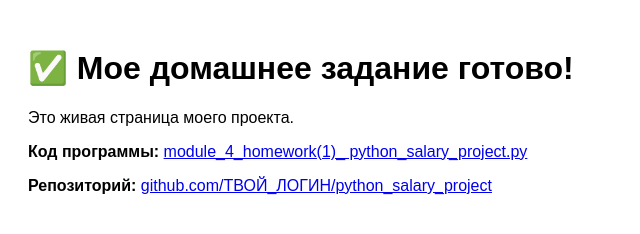
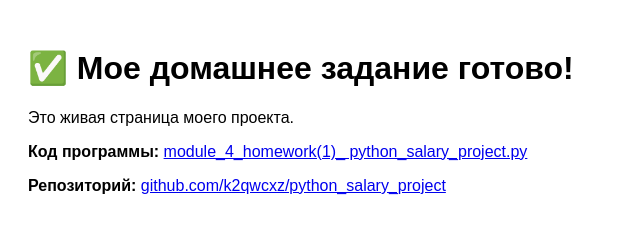
Before and after one commit to k2qwcxz/python_salary_project, a plain HTML site: page index.html in a window 1280 px wide. Shown: the whole page, without its empty margins (0-640 px from the left). Drawn offline with Linux system fonts and the light colour scheme.

Commit message:
Fix repository link in index.html

```diff
--- a/index.html
+++ b/index.html
@@ -7,6 +7,6 @@
     <h1>✅ Мое домашнее задание готово!</h1>
     <p>Это живая страница моего проекта.</p>
     <p><strong>Код программы:</strong> <a href="module_4_homework(1)_ python_salary_project.py">module_4_homework(1)_ python_salary_project.py</a></p>
-    <p><strong>Репозиторий:</strong> <a href="https://github.com//k2qwcxz/python_salary_project">github.com/ТВОЙ_ЛОГИН/python_salary_project</a></p>
+    <p><strong>Репозиторий:</strong> <a href="https://github.com//k2qwcxz/python_salary_project">github.com/k2qwcxz/python_salary_project</a></p>
 </body>
 </html>
```
